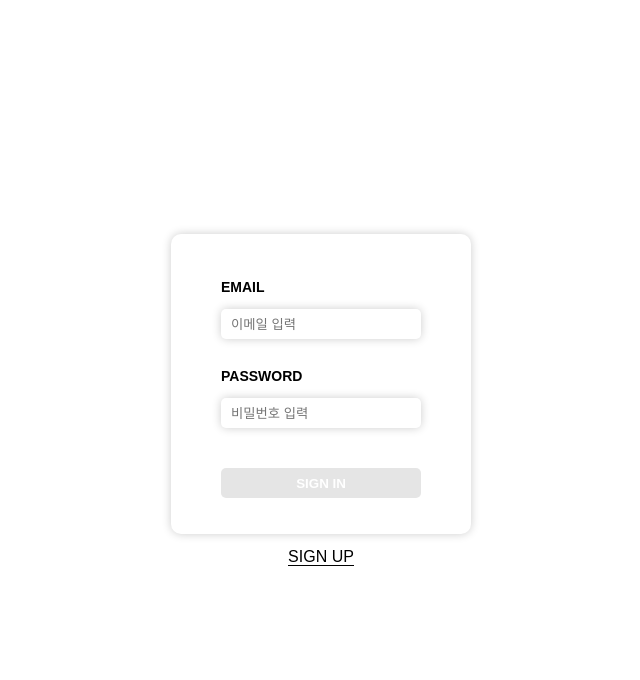
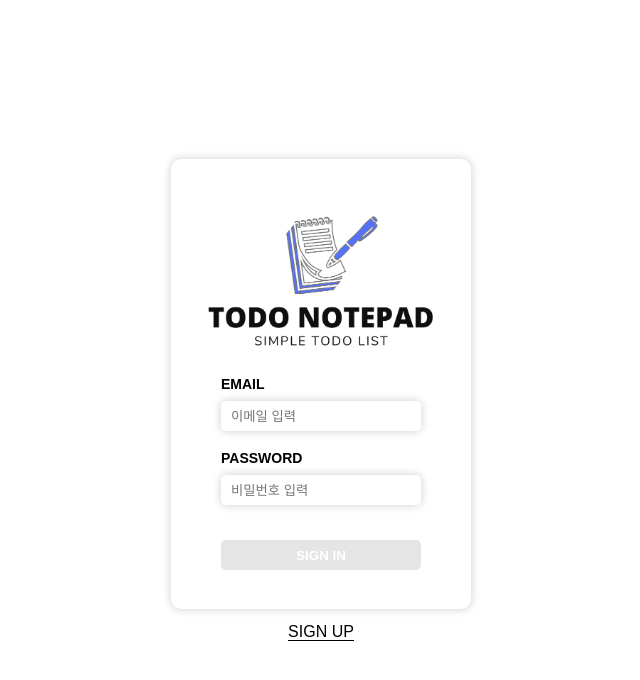
Before and after one commit to kwakhyun/pre-onboarding-Internship, a React (Create React App) app: page / in a window 1280 px wide. Shown: the top 680 px of the page, without its empty margins (319-959 px from the left). Built offline with nearby package versions, Linux system fonts and the light colour scheme.

Commit message:
Design: Apply logo image

```diff
--- a/src/pages/Join/index.tsx
+++ b/src/pages/Join/index.tsx
@@ -52,6 +52,7 @@ export default function JoinPage() {
   return (
     <StyledJoinPage>
       <form onSubmit={(e) => handleJoin(e)}>
+        <img src="/logo.png" alt="logo" width="300px" height="169px" />
         <Input
           id="email"
           label="EMAIL"
@@ -127,7 +128,7 @@ const StyledJoinPage = styled.div`
     align-items: center;
     justify-content: center;
     width: 300px;
-    height: 350px;
+    height: 500px;
     border: none;
     border-radius: 10px;
     box-shadow: 0 0 10px 0 rgba(0, 0, 0, 0.2);
--- a/src/pages/Login/index.tsx
+++ b/src/pages/Login/index.tsx
@@ -49,6 +49,7 @@ export default function LoginPage() {
   return (
     <StyledLoginPage>
       <form onSubmit={(event) => handleLogin(event)}>
+        <img src="/logo.png" alt="logo" width="300px" height="169px" />
         <Input
           id="email"
           label="EMAIL"
@@ -57,7 +58,7 @@ export default function LoginPage() {
           onChange={(event) => setEmail(event.target.value)}
           placeholder="이메일 입력"
           required
-          margin="10px 0"
+          margin="5px 0 0 0"
         />
         <Input
           id="password"
@@ -67,13 +68,13 @@ export default function LoginPage() {
           onChange={(event) => setPassword(event.target.value)}
           placeholder="비밀번호 입력"
           required
-          margin="10px 0"
+          margin="5px 0 0 0"
         />
         <Button
           type="submit"
           disabled={!(emailRegExp.test(email) && password.length >= 8)}
           text="SIGN IN"
-          margin="20px 0 0 0"
+          margin="25px 0 0 0"
         />
       </form>
       <span onClick={() => navigate("/join")}>SIGN UP</span>
@@ -102,7 +103,7 @@ const StyledLoginPage = styled.div`
     align-items: center;
     justify-content: center;
     width: 300px;
-    height: 300px;
+    height: 450px;
     border: none;
     border-radius: 10px;
     box-shadow: 0 0 10px 0 rgba(0, 0, 0, 0.2);
```
Also changed, not shown: public/logo.png (added).
